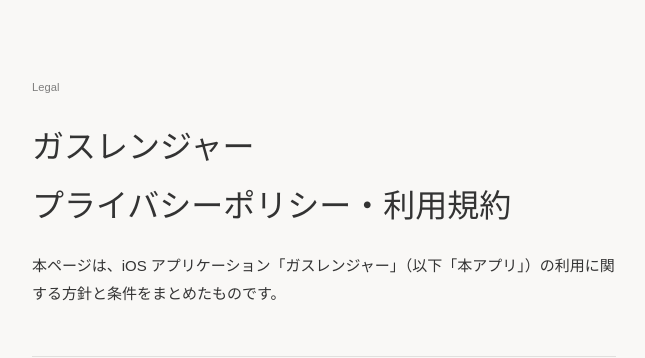
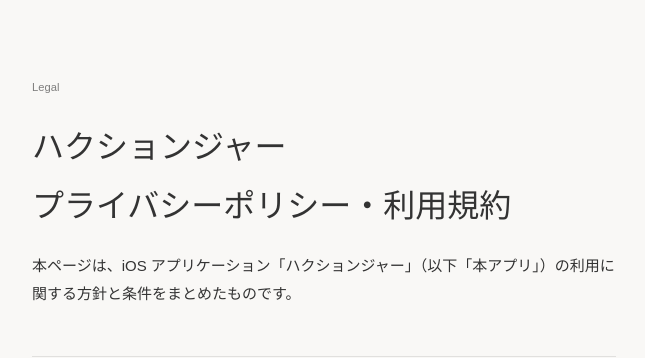
Before and after one commit to SC-factory/pupuman-policy, a plain HTML site: page index.html in a window 1280 px wide. Shown: the top 358 px of the page, without its empty margins (316-961 px from the left). Drawn offline with Linux system fonts and the light colour scheme.

Commit message:
Update index.html

```diff
--- a/index.html
+++ b/index.html
@@ -3,7 +3,7 @@
 <head>
   <meta charset="UTF-8">
   <meta name="viewport" content="width=device-width, initial-scale=1.0">
-  <title>ガスレンジャー — プライバシーポリシー・利用規約</title>
+  <title>ハクションジャー — プライバシーポリシー・利用規約</title>
   <style>
     /* スタイル部分は元の index.html と同じで非常に綺麗ですので、そのまま継承します */
     :root {
@@ -34,9 +34,9 @@
   <div class="wrap">
     <header>
       <p class="badge">Legal</p>
-      <h1><span class="app-name">ガスレンジャー</span><br>プライバシーポリシー・利用規約</h1>
+      <h1><span class="app-name">ハクションジャー</span><br>プライバシーポリシー・利用規約</h1>
       <p class="lede">
-        本ページは、iOS アプリケーション「ガスレンジャー」（以下「本アプリ」）の利用に関する方針と条件をまとめたものです。
+        本ページは、iOS アプリケーション「ハクションジャー」（以下「本アプリ」）の利用に関する方針と条件をまとめたものです。
       </p>
     </header>
 
```
